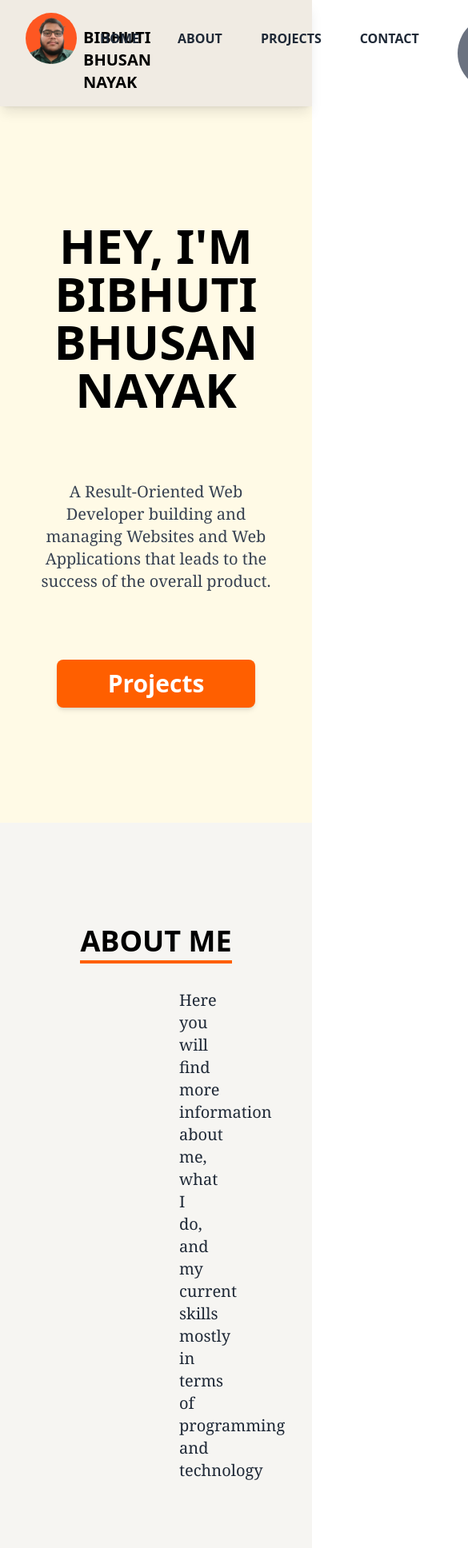
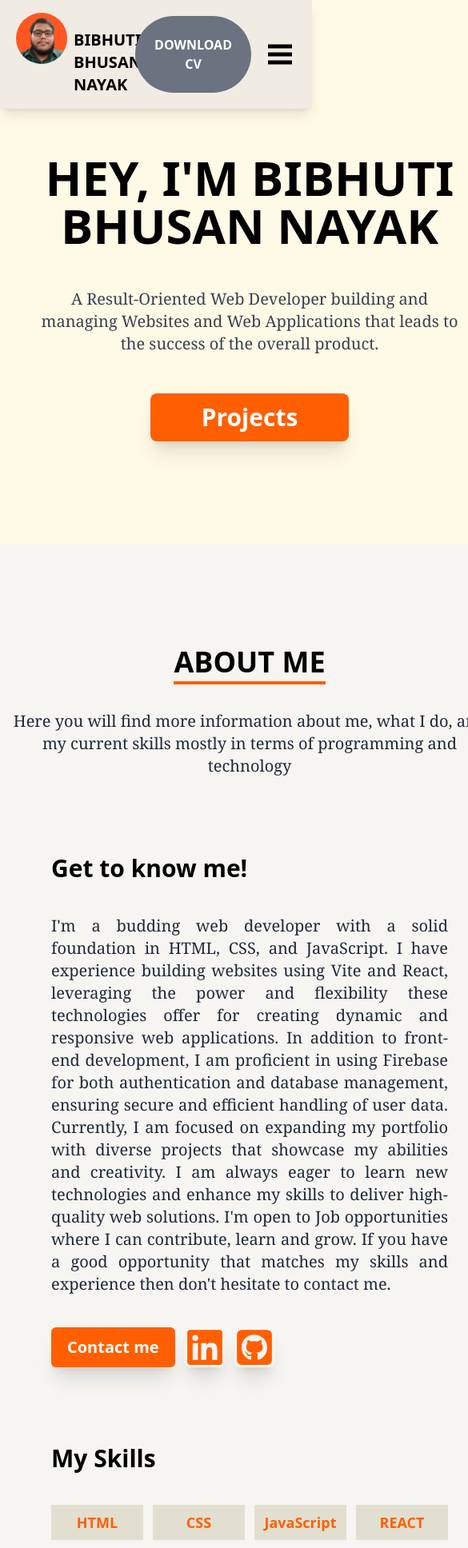
Before and after one commit to bibhuti147/portfolio-app, a React (Vite) app: page / in a window 390 px wide. Shown: the top 1936 px of the page at 80% size, 585 px wide, since content can reach past the window. Built offline with nearby package versions, Linux system fonts and the light colour scheme.

Commit message:
7th change

```diff
--- a/src/components/Header.jsx
+++ b/src/components/Header.jsx
@@ -1,38 +1,62 @@
-import React from "react";
+import React, { useState } from "react";
 import logo from "../assets/images/header.jpg";
-import { Link } from "react-router-dom";
+import { VscThreeBars } from "react-icons/vsc";
 
 const Header = () => {
+  const [isopen, setIsopen] = useState(false);
+
+  const navList = (
+    <ul className="md:flex my-4 pt-1 gap-12 font-bold text-base text-gray-800">
+      <hr className="bg-gray-400 flex justify-center my-4 -ml-10 w-[150%] lg:hidden" />
+      <li className="cursor-pointer py-1 md:py-0 hover:text-[#FF5F00]">
+        <a href="#home">HOME</a>
+      </li>
+      <hr className="bg-gray-400 flex justify-center my-4 -ml-10 w-[150%] lg:hidden" />
+      <li className="cursor-pointer py-2 md:py-0 hover:text-[#FF5F00]">
+        <a href="#aboutme">ABOUT</a>
+      </li>
+      <hr className="bg-gray-400 flex justify-center my-4 -ml-10 w-[150%] lg:hidden" />
+      <li className="cursor-pointer py-2 md:py-0 hover:text-[#FF5F00]">
+        <a href="#projects">PROJECTS</a>
+      </li>
+      <hr className="bg-gray-400 flex justify-center my-4 -ml-10 w-[150%] lg:hidden" />
+      <li className="cursor-pointer py-2 md:py-0 hover:text-[#FF5F00]">
+        <a href="#contact">CONTACT</a>
+      </li>
+    </ul>
+  );
+
   return (
-    <div className="px-8 py-4 flex justify-between sticky top-0 z-50 bg-[#F0EBE3] shadow-lg">
+    <div
+      className="px-5 md:px-8 py-4 flex justify-between fixed top-0 z-50 bg-[#F0EBE3] shadow-lg w-full"
+      style={{ top: 0 }}
+    >
       <div className="flex gap-2">
         <img
           src={logo}
           className="w-16 h-16 rounded-full transform transition ease-in-out hover:scale-125"
         />
-        <h1 className="text-xl pt-[17px] font-bold hover:text-[#FF5F00] cursor-default">
+        <h1 className="text-xl mt-5 md:mt-0 md:pt-[17px] font-bold hover:text-[#FF5F00] cursor-default">
           BIBHUTI BHUSAN NAYAK
         </h1>
       </div>
-      <div className="flex gap-12">
-        <ul className="flex my-4 pt-1 gap-12 font-bold text-base text-gray-800">
-          <li className="cursor-pointer hover:text-[#FF5F00]">
-            <a href="#home">HOME</a>
-          </li>
-          <li className="cursor-pointer hover:text-[#FF5F00]">
-            <a href="#aboutme">ABOUT</a>
-          </li>
-          <li className="cursor-pointer hover:text-[#FF5F00]">
-            <a href="#projects">PROJECTS</a>
-          </li>
-          <li className="cursor-pointer hover:text-[#FF5F00]">
-            <a href="#contact">CONTACT</a>
-          </li>
-        </ul>
+      <div className="flex gap-4 md:gap-12">
+        <div className="hidden md:block">{navList}</div>
         <button className="rounded-full px-6 my-1 text-base text-white bg-gray-500 hover:bg-[#FF5F00] hover:text-white font-bold focus:outline-none">
           DOWNLOAD CV
         </button>
+        <button className="md:hidden" onClick={() => setIsopen(!isopen)}>
+          <VscThreeBars size={40} />
+        </button>
       </div>
+      {isopen && (
+        <div
+          className="lg:hidden absolute top-20 right-0 px-6 bg-[#F0EBE3] text-right w-full shadow-xl"
+          onClick={() => setIsopen(!isopen)}
+        >
+          {navList}
+        </div>
+      )}
     </div>
   );
 };
--- a/src/components/Layout.jsx
+++ b/src/components/Layout.jsx
@@ -4,7 +4,7 @@ import Footer from "./Footer";
 
 const Layout = ({ children }) => {
   return (
-    <div>
+    <div className="w-[160%] md:w-full">
       <Header />
       <div className="min-h-screen">{children}</div>
       <Footer />
--- a/src/pages/Aboutme.jsx
+++ b/src/pages/Aboutme.jsx
@@ -9,11 +9,11 @@ const Aboutme = () => {
       <h1 class="text-4xl text-center font-bold pb-10">
         <span class="border-b-4 border-[#FF5F00]">ABOUT ME</span>
       </h1>
-      <p className="text-center text-gray-800 text-xl font-serif px-56">
+      <p className="text-center text-gray-800 text-xl font-serif px-2 md:px-56">
         Here you will find more information about me, what I do, and my current
         skills mostly in terms of programming and technology
       </p>
-      <div className="grid grid-cols-2 pt-32">
+      <div className="grid grid-cols-1 md:grid-cols-2 pt-24 md:pt-32">
         <div className="px-16">
           <h1 className="text-3xl font-bold pb-10">Get to know me!</h1>
           <p className="text-xl text-gray-800 font-serif text-justify pb-10">
@@ -32,10 +32,10 @@ const Aboutme = () => {
             skills and experience then don't hesitate to contact me.
           </p>
           <div className="flex gap-3">
-            <button className="bg-[#FF5F00] px-5 py-1 text-xl text-white rounded-md font-semibold hover:bg-orange-600 focus:outline-none">
+            <button className="bg-[#FF5F00] shadow-xl px-5 py-1 text-xl text-white rounded-md font-semibold hover:bg-orange-600 focus:outline-none">
               <a href="#contact">Contact me</a>
             </button>
-            <button className="text-[#FF5F00] rounded-md focus:outline-none">
+            <button className="text-[#FF5F00] shadow-xl rounded-md focus:outline-none">
               <Link
                 to="https://www.linkedin.com/in/bibhuti-bhusan-nayak-200a64218"
                 target="_blank"
@@ -43,16 +43,16 @@ const Aboutme = () => {
                 <FaLinkedin size={50} />
               </Link>
             </button>
-            <button className="text-[#FF5F00] rounded-md focus:outline-none">
+            <button className="text-[#FF5F00] shadow-xl rounded-md focus:outline-none">
               <Link to="https://github.com/bibhuti147" target="_blank">
                 <FaSquareGithub size={50} />
               </Link>
             </button>
           </div>
         </div>
-        <div className="px-6">
+        <div className="px-16 md:px-6 pt-24">
           <h1 className="text-3xl font-bold pb-10">My Skills</h1>
-          <ul className="grid grid-cols-5 gap-3">
+          <ul className="grid grid-cols-4 md:grid-cols-5 gap-3">
             <li className="bg-[#E2DFD0] text-lg text-center text-[#FF5F00] font-semibold py-2">
               HTML
             </li>
--- a/src/pages/Contact.jsx
+++ b/src/pages/Contact.jsx
@@ -36,14 +36,14 @@ const Contact = () => {
 
   return (
     <div className="py-32 bg-[#F0EBE3]">
-      <h1 class="text-3xl text-center font-bold pb-10">
+      <h1 class="text-4xl text-center font-bold pb-10">
         <span class="border-b-4 border-[#FF5F00]">Contact Me</span>
       </h1>
-      <p className="text-center text-gray-800 text-xl font-serif px-56 pb-10">
+      <p className="text-center text-gray-800 text-xl font-serif px-14 md:px-56 pb-5">
         Feel free to Contact me by submitting the form below and I will get back
         to you as soon as possible.
       </p>
-      <div className="py-14 mx-60 px-16 bg-[#DDDDDD] shadow-xl">
+      <div className="py-7 md:py-14 mx-16 md:mx-60 px-8 md:px-16 bg-[#DDDDDD] shadow-xl">
         <form
           onSubmit={onSubmit}
           class="w-full mx-auto flex flex-col justify-center "
--- a/src/pages/Home.jsx
+++ b/src/pages/Home.jsx
@@ -7,8 +7,8 @@ import Contact from "./Contact";
 const Home = () => {
   return (
     <Layout>
-      <div id="home" className="grid gap-y-9 py-20 bg-[#FFFAE6]">
-        <h1 className="text-6xl text-center font-bold mt-16">
+      <div id="home" className="py-32 bg-[#FFFAE6]">
+        <h1 className="text-6xl text-center font-bold pt-16">
           HEY, I'M BIBHUTI BHUSAN NAYAK
         </h1>
         <p className="py-12 px-10 text-center font-serif text-gray-700 text-xl">
@@ -16,7 +16,7 @@ const Home = () => {
           Applications that leads to the success of the overall product.
         </p>
         <div className="flex justify-center gap-8">
-          <button className="bg-[#FF5F00] text-3xl font-bold rounded-lg shadow-md px-16 py-3 text-white mb-16">
+          <button className="bg-[#FF5F00] shadow-xl text-3xl font-bold rounded-lg px-16 py-3 text-white">
             <a href="#projects">Projects</a>
           </button>
         </div>
--- a/src/pages/Projects.jsx
+++ b/src/pages/Projects.jsx
@@ -6,23 +6,25 @@ import { Link } from "react-router-dom";
 const Projects = () => {
   return (
     <div className="py-32 bg-[#EEEEEE]">
-      <h1 class="text-3xl text-center font-bold pb-10">
+      <h1 class="text-4xl text-center font-bold pb-10">
         <span class="border-b-4 border-[#FF5F00]">PROJECTS</span>
       </h1>
-      <p className="text-center text-gray-800 text-xl font-serif px-56">
+      <p className="text-center text-gray-800 text-xl font-serif px-14 md:px-56">
         Here you will find some of the personal and clients projects that I
         created with each project containing its own case study.
       </p>
       <div className="pt-20">
-        <div className="grid grid-cols-2 px-20 pt-10">
+        <div className="grid grid-cols-1 md:grid-cols-2 px-20 pt-10">
           <img
             src={project1}
             alt="/"
             className="transform transition-transform ease-in-out hover:scale-105"
           />
-          <div className="px-16">
-            <h1 className="text-2xl font-bold">Portfolio</h1>
-            <p className="text-xl text-gray-800 font-serif text-justify pt-10">
+          <div className="md:px-16 mt-16 md:mt-0">
+            <h1 className="text-2xl font-bold text-center md:text-left">
+              Portfolio
+            </h1>
+            <p className="text-xl text-gray-800 font-serif text-justify pt-5 md:pt-10">
               I have created a personal portfolio website using Vite and React,
               with Tailwind CSS for styling. This project showcases my ability
               to build modern, responsive web applications efficiently. The
@@ -49,15 +51,17 @@ const Projects = () => {
             </div>
           </div>
         </div>
-        <div className="grid grid-cols-2 px-20 pt-20">
+        <div className="grid grid-cols-1 md:grid-cols-2 px-20 pt-20">
           <img
             src={project2}
             alt="/"
             className="transform transition-transform ease-in-out hover:scale-105"
           />
-          <div className="px-16">
-            <h1 className="text-2xl font-bold">Odishaweather Blog Website</h1>
-            <p className="text-xl text-gray-800 font-serif text-justify pt-10">
+          <div className="md:px-16 mt-16 md:mt-0">
+            <h1 className="text-2xl font-bold text-center md:text-left">
+              Odishaweather Blog Website
+            </h1>
+            <p className="text-xl text-gray-800 font-serif text-justify pt-5 md:pt-10">
               Odishaweather is a blog website i recently created for a client
               using React and Vite, styled with Tailwind CSS. The project
               integrates Firebase for authentication and database management,
```
